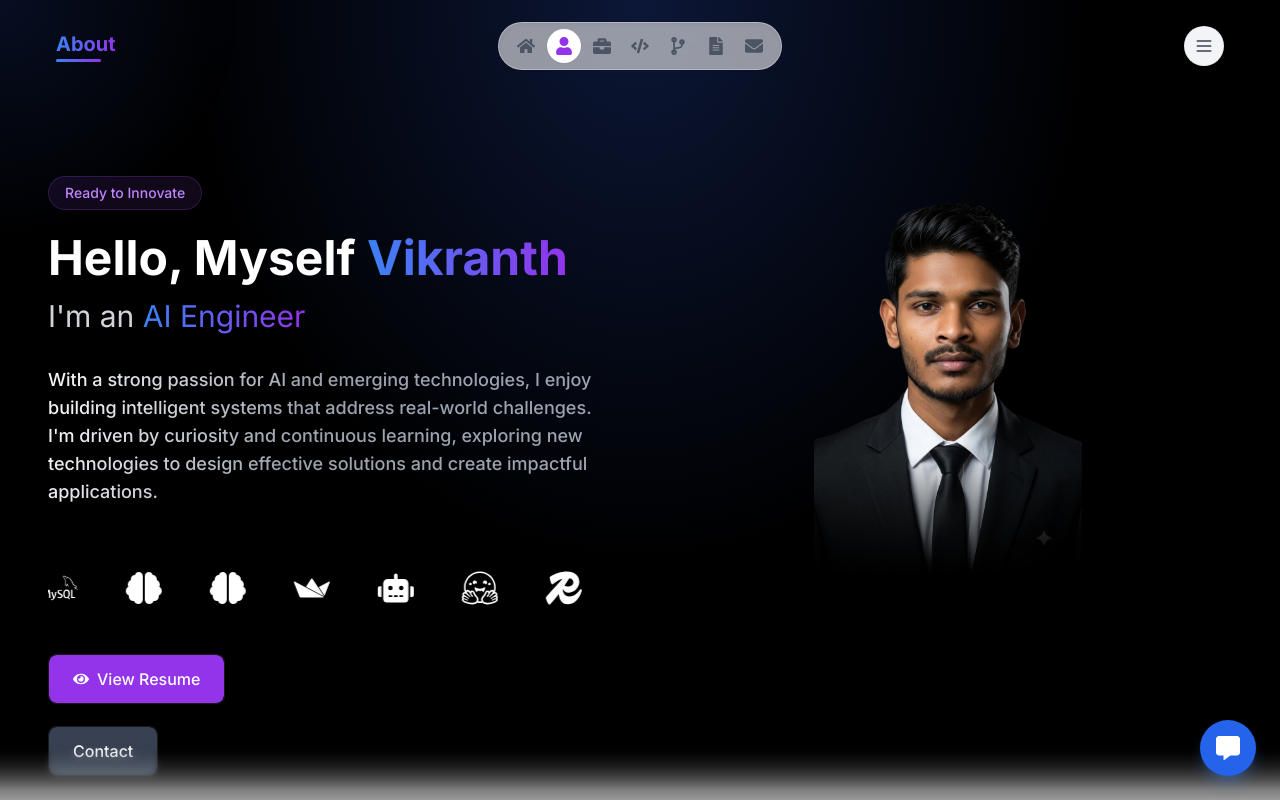
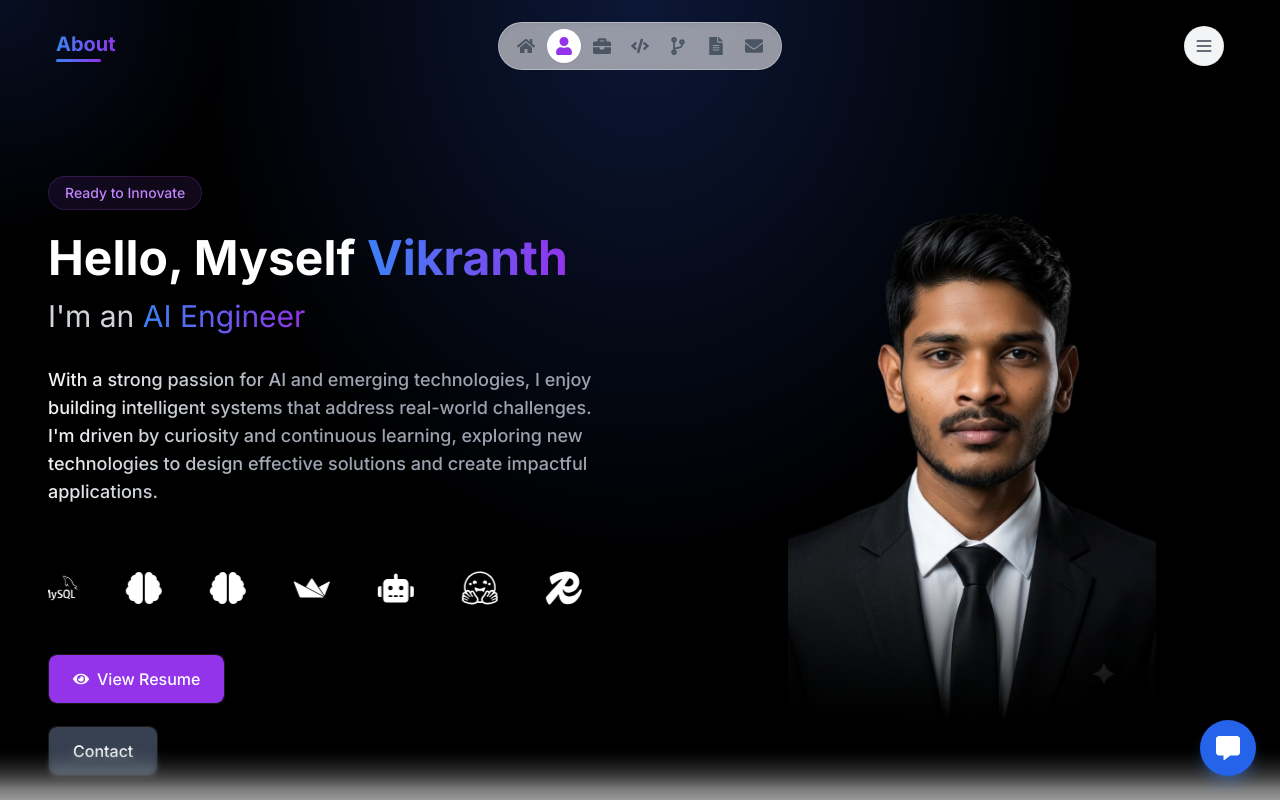
Before and after one commit to saivikranth08/My_Portfolio, a Next.js app: page /about in a window 1280 px wide. Shown: the top 800 px of the page. Built offline with nearby package versions, Linux system fonts and the light colour scheme.

Commit message:
Increase profile picture size on About page

```diff
--- a/src/app/about/page.tsx
+++ b/src/app/about/page.tsx
@@ -345,7 +345,7 @@ export default function AboutPage() {
 
           {/* Right Image Column */}
           <div className="order-1 md:order-2 flex justify-center md:justify-center md:items-start h-full perspective-1000">
-            <div className="relative w-64 h-[22rem] md:w-[320px] md:h-[400px] group mt-4 md:mt-0">
+            <div className="relative w-72 h-[26rem] md:w-[400px] md:h-[500px] lg:w-[450px] lg:h-[550px] group mt-4 md:mt-0 md:-mr-12">
               <Image
                 src="/images/Vicky_AI.png"
                 alt="Vikranth's Profile"
```
